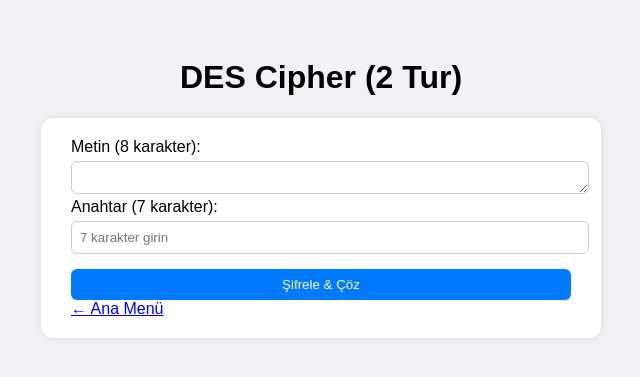
After one commit to YSTuran/Server-Client-Deneme, a Flask app: page /des in a window 1280 px wide. The commit adds this page. Shown: the top 377 px of the page, without its empty margins (319-959 px from the left). Run offline with Flask 3, Linux system fonts and the light colour scheme.

Commit message:
2 Round'luk DES algoritması eklendi

```diff
--- a/app.py
+++ b/app.py
@@ -8,6 +8,7 @@ from routes.substitution_routes import substitution_bp
 from routes.hill_routes import hill_bp
 from routes.polybius_routes import polybius_bp
 from routes.columnar_routes import columnar_bp
+from routes.des_routes import des_bp
 
 import socket, random
 
@@ -23,6 +24,7 @@ def create_app():
     app.register_blueprint(hill_bp)
     app.register_blueprint(polybius_bp)
     app.register_blueprint(columnar_bp)
+    app.register_blueprint(des_bp)
 
     return app
 
--- /dev/null
+++ b/cipher/des.py
@@ -0,0 +1,135 @@
+# 2 Round'luk Des Algoritması
+
+IP = [58,50,42,34,26,18,10,2,
+      60,52,44,36,28,20,12,4,
+      62,54,46,38,30,22,14,6,
+      64,56,48,40,32,24,16,8,
+      57,49,41,33,25,17,9,1,
+      59,51,43,35,27,19,11,3,
+      61,53,45,37,29,21,13,5,
+      63,55,47,39,31,23,15,7]
+
+IP_INV = [40,8,48,16,56,24,64,32,
+          39,7,47,15,55,23,63,31,
+          38,6,46,14,54,22,62,30,
+          37,5,45,13,53,21,61,29,
+          36,4,44,12,52,20,60,28,
+          35,3,43,11,51,19,59,27,
+          34,2,42,10,50,18,58,26,
+          33,1,41,9,49,17,57,25]
+
+E = [32,1,2,3,4,5,
+     4,5,6,7,8,9,
+     8,9,10,11,12,13,
+     12,13,14,15,16,17,
+     16,17,18,19,20,21,
+     20,21,22,23,24,25,
+     24,25,26,27,28,29,
+     28,29,30,31,32,1]
+
+P = [16,7,20,21,29,12,28,17,
+     1,15,23,26,5,18,31,10,
+     2,8,24,14,32,27,3,9,
+     19,13,30,6,22,11,4,25]
+
+
+SBOX = [
+[[14,4,13,1,2,15,11,8,3,10,6,12,5,9,0,7],
+ [0,15,7,4,14,2,13,1,10,6,12,11,9,5,3,8],
+ [4,1,14,8,13,6,2,11,15,12,9,7,3,10,5,0],
+ [15,12,8,2,4,9,1,7,5,11,3,14,10,0,6,13]],
+[[15,1,8,14,6,11,3,4,9,7,2,13,12,0,5,10],
+ [3,13,4,7,15,2,8,14,12,0,1,10,6,9,11,5],
+ [0,14,7,11,10,4,13,1,5,8,12,6,9,3,2,15],
+ [13,8,10,1,3,15,4,2,11,6,7,12,0,5,14,9]]
+]
+
+def _str_to_bits(s):
+
+    bits = []
+    for c in s:
+        byte = ord(c) & 0xFF
+        b = bin(byte)[2:].rjust(8, "0")
+        bits.extend(int(x) for x in b)
+    return bits
+
+def _bits_to_bytes(bits):
+    out = []
+    for i in range(0, len(bits), 8):
+        byte = bits[i:i+8]
+        out.append(int("".join(str(x) for x in byte), 2))
+    return out
+
+def _bytes_to_bits(bytes_list):
+    bits = []
+    for b in bytes_list:
+        bits.extend(int(x) for x in bin(b)[2:].rjust(8, "0"))
+    return bits
+
+def _bits_to_hexstr(bits):
+    b = _bits_to_bytes(bits)
+    return "".join("{:02x}".format(x) for x in b)
+
+def _hexstr_to_bits(hexstr):
+    if len(hexstr) % 2 != 0:
+        raise ValueError("Hex string uzunluğu çift olmalı")
+    bytes_list = []
+    for i in range(0, len(hexstr), 2):
+        bytes_list.append(int(hexstr[i:i+2], 16))
+    return _bytes_to_bits(bytes_list)
+
+def permute(block, table):
+    return [block[i-1] for i in table]
+
+def xor(a,b):
+    return [i^j for i,j in zip(a,b)]
+
+def f(right, subkey):
+
+    right_exp = permute(right, E)
+    temp = xor(right_exp, subkey)
+    output = []
+
+    for i in range(0, len(temp), 6):
+        block = temp[i:i+6]
+        row = block[0]*2 + block[5]
+        col = block[1]*8 + block[2]*4 + block[3]*2 + block[4]*1
+        sbox = SBOX[(i//6) % len(SBOX)]
+        s = sbox[row][col]
+        bin_s = bin(s)[2:].rjust(4, "0")
+        output.extend(int(x) for x in bin_s)
+    output = permute(output, P)
+    return output
+
+def des_block_bits(block_bits, key_bits, encrypt=True):
+
+    block = permute(block_bits, IP)
+    L, R = block[:32], block[32:]
+    subkeys = [key_bits[:48], key_bits[8:56]]
+    if not encrypt:
+        subkeys = subkeys[::-1]
+    for subkey in subkeys:
+        temp = R
+        R = xor(L, f(R, subkey))
+        L = temp
+    combined = R + L
+    return permute(combined, IP_INV)
+
+def des_encrypt(plaintext, key):
+
+    if len(plaintext) != 8 or len(key) != 7:
+        raise ValueError("Plaintext 8 karakter ve key 7 karakter olmalı")
+    block_bits = _str_to_bits(plaintext)
+    key_bits = _str_to_bits(key)  # 7 byte -> 56 bit
+    out_bits = des_block_bits(block_bits, key_bits, encrypt=True)
+    return _bits_to_hexstr(out_bits)
+
+def des_decrypt(cipher_hex, key):
+
+    if len(key) != 7:
+        raise ValueError("Key 7 karakter olmalı")
+    block_bits = _hexstr_to_bits(cipher_hex)
+    key_bits = _str_to_bits(key)
+    out_bits = des_block_bits(block_bits, key_bits, encrypt=False)
+    out_bytes = _bits_to_bytes(out_bits)
+    return "".join(chr(b) for b in out_bytes)
--- /dev/null
+++ b/routes/des_routes.py
@@ -0,0 +1,25 @@
+from flask import Blueprint, render_template, request, jsonify
+from cipher.des import des_encrypt, des_decrypt
+
+des_bp = Blueprint("des_bp", __name__)
+
+@des_bp.route("/des", methods=["GET"])
+def page():
+    return render_template("des.html")
+
+@des_bp.route("/des/send", methods=["POST"])
+def des_send():
+    data = request.get_json() or {}
+    text = data.get("text", "")
+    key = data.get("key", "")
+
+    if len(text) != 8 or len(key) != 7:
+        return jsonify({"error":"Metin 8 karakter ve anahtar 7 karakter olmalı"}), 400
+
+    try:
+        encrypted = des_encrypt(text, key)
+        decrypted = des_decrypt(encrypted, key)
+    except Exception as e:
+        return jsonify({"error": f"DES hatası: {str(e)}"}), 400
+
+    return jsonify({"encrypted": encrypted, "decrypted": decrypted})
--- /dev/null
+++ b/templates/des.html
@@ -0,0 +1,101 @@
+<!DOCTYPE html>
+<html lang="tr">
+  <head>
+    <meta charset="UTF-8" />
+    <title>DES Cipher</title>
+    <style>
+      body {
+        font-family: Arial;
+        background: #f0f2f5;
+        display: flex;
+        flex-direction: column;
+        align-items: center;
+        padding: 30px;
+      }
+      .container {
+        background: #fff;
+        padding: 20px 30px;
+        border-radius: 12px;
+        width: 500px;
+        box-shadow: 0 0 10px rgba(0, 0, 0, 0.1);
+      }
+      input,
+      textarea,
+      button {
+        width: 100%;
+        padding: 8px;
+        margin-top: 5px;
+        border: 1px solid #ccc;
+        border-radius: 6px;
+      }
+      button {
+        background: #007bff;
+        color: white;
+        margin-top: 15px;
+        border: none;
+      }
+      .output {
+        margin-top: 12px;
+        background: #f8f9fa;
+        padding: 10px;
+        border-radius: 6px;
+      }
+      pre { background:#eee; padding:10px; border-radius:6px; overflow-x:auto; }
+    </style>
+  </head>
+  <body>
+    <h1>DES Cipher (2 Tur)</h1>
+    <div class="container">
+      <label>Metin (8 karakter):</label>
+      <textarea id="message" rows="1"></textarea>
+
+      <label>Anahtar (7 karakter):</label>
+      <input id="key" placeholder="7 karakter girin" />
+
+      <button onclick="sendMessage()">Şifrele & Çöz</button>
+
+      <div class="output" id="output" style="display: none">
+        <h3>Şifrelenmiş Metin (hex):</h3>
+        <pre id="encryptedText"></pre>
+        <h3>Çözülmüş Metin:</h3>
+        <pre id="decryptedText"></pre>
+      </div>
+
+      <a href="{{ url_for('main_bp.index') }}">← Ana Menü</a>
+    </div>
+
+    <script>
+      async function sendMessage() {
+        const text = document.getElementById("message").value;
+        const key = document.getElementById("key").value;
+
+        if (text.length != 8 || key.length != 7) {
+          alert("Metin 8 karakter ve anahtar 7 karakter olmalı!");
+          return;
+        }
+
+        try {
+          const res = await fetch("/des/send", {
+            method: "POST",
+            headers: { "Content-Type": "application/json" },
+            body: JSON.stringify({ text, key }),
+          });
+
+          if (!res.ok) {
+            const err = await res.json();
+            alert(err.error || "Sunucu hatası!");
+            return;
+          }
+
+          const data = await res.json();
+          document.getElementById("output").style.display = "block";
+          document.getElementById("encryptedText").textContent = data.encrypted;
+          document.getElementById("decryptedText").textContent = data.decrypted;
+        } catch (error) {
+          console.error(error);
+          alert("İstek gönderilirken hata oluştu!");
+        }
+      }
+    </script>
+  </body>
+</html>
--- a/templates/index.html
+++ b/templates/index.html
@@ -44,6 +44,7 @@
       <a href="{{ url_for('hill_bp.page') }}">Hill Cipher</a>
       <a href="{{ url_for('polybius_bp.page') }}">Polybius</a>
       <a href="{{ url_for('columnar_bp.page') }}">Columnar Transposition</a>
+      <a href="{{ url_for('des_bp.page') }}">DES</a>
     </div>
   </body>
 </html>
```
